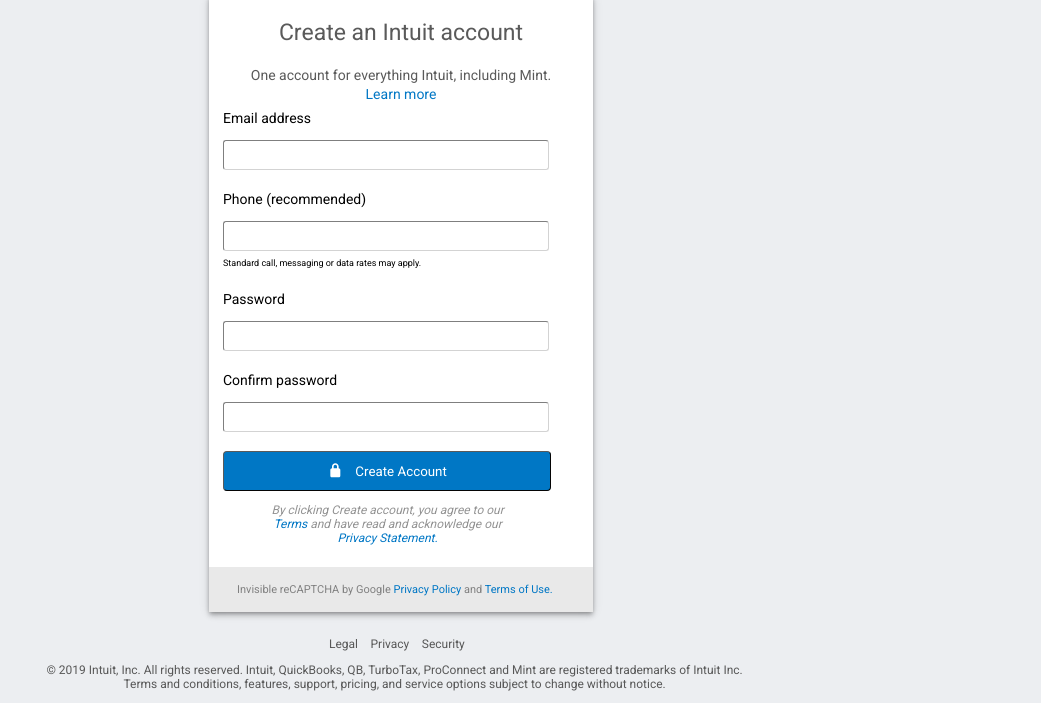
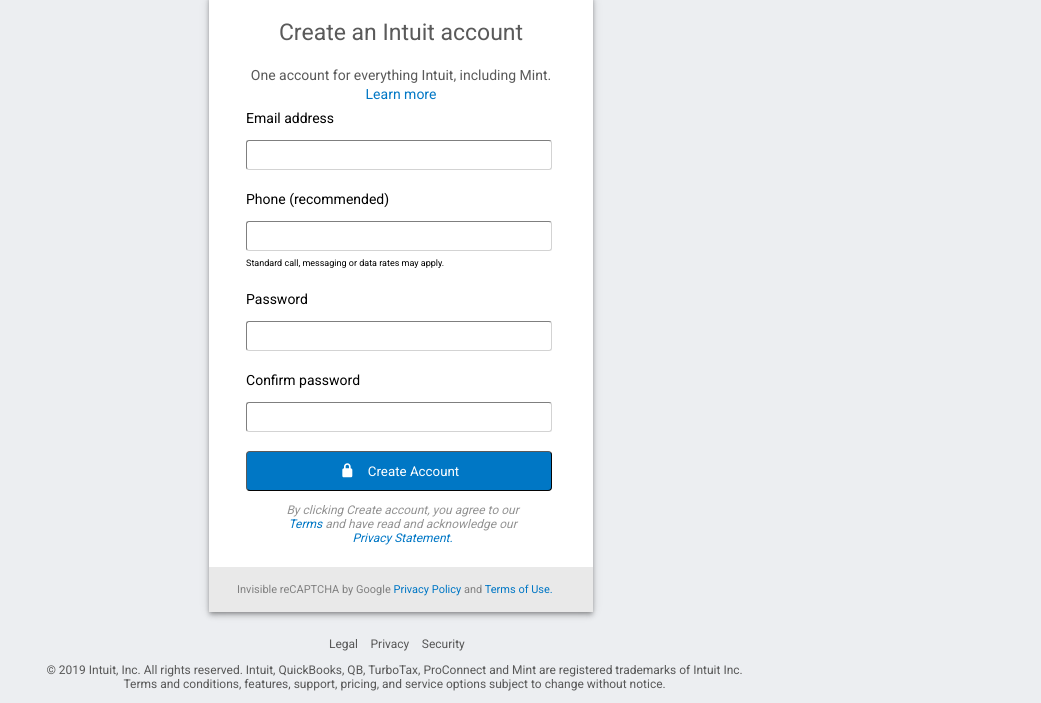
Before and after one commit to kalavhan/DisplayingandInputtingData, a plain HTML site: page index.html in a window 1280 px wide. Shown: the part 177-880 px from the top of the page, without its empty margins (239-1280 px from the left). Drawn offline with Linux system fonts and the light colour scheme.

Commit message:
centered form elements

```diff
--- a/css/main.css
+++ b/css/main.css
@@ -77,6 +77,10 @@
 #form-section {
 	height: 80%;
 	background-color: #ffffff;
+}
+
+#main-form {
+	padding-left: 6%;
 }
 
 #title-create-account {
```
